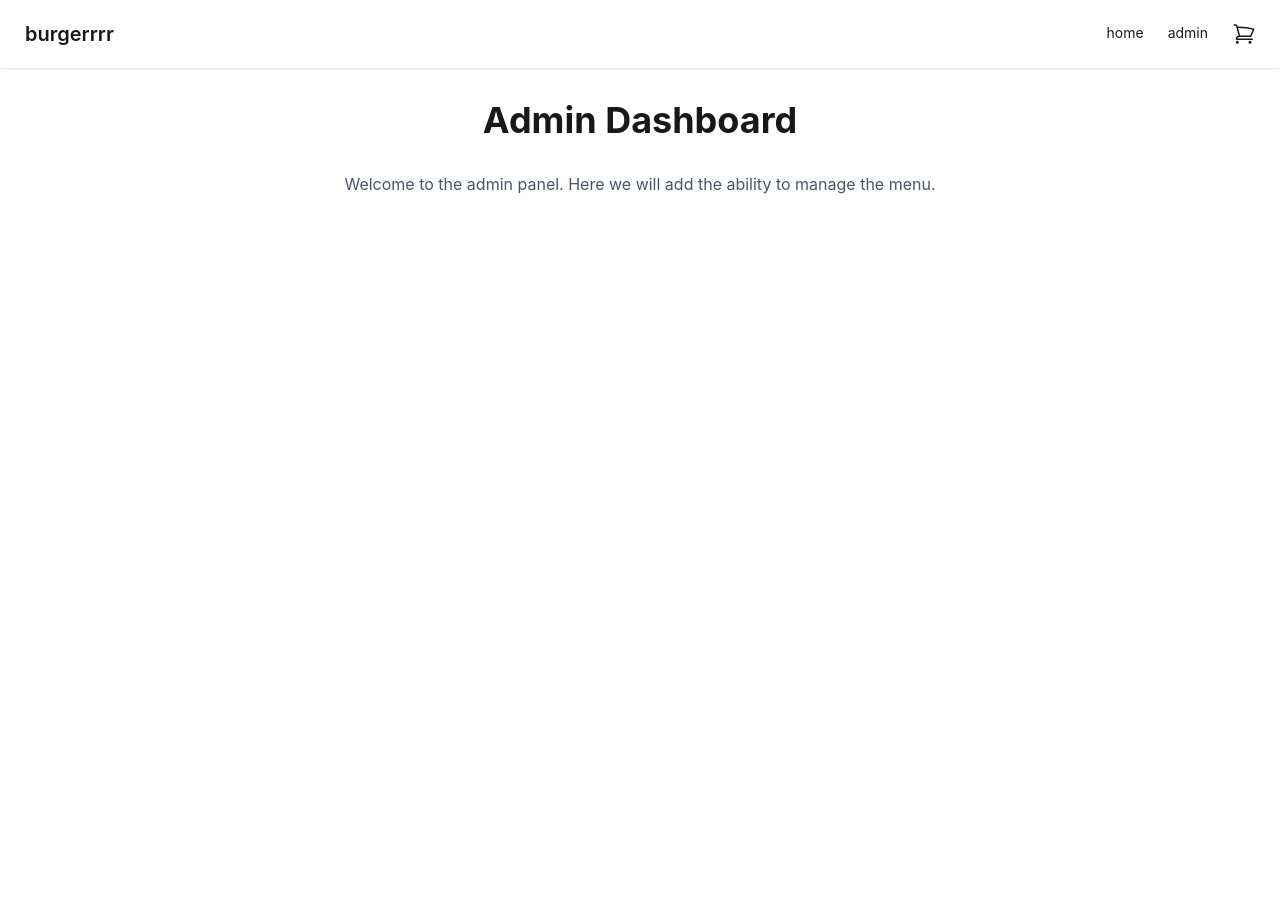
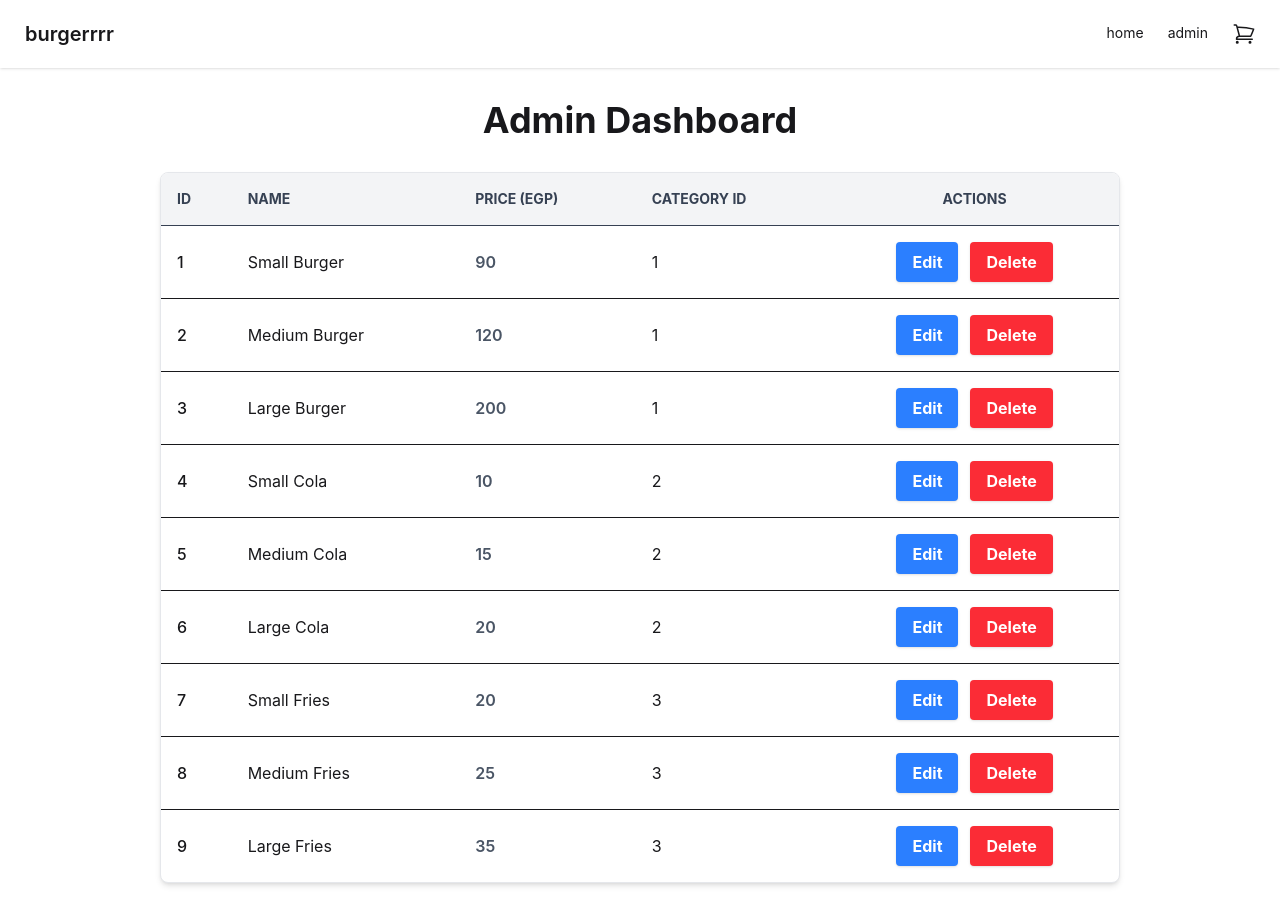
Before and after one commit to youssefemadsalem/react-task, a React (Vite) app: page /admin in a window 1280 px wide. Before the commit the page ends 800 px from the top, so only its background shows below. Built offline with nearby package versions, Linux system fonts and the light colour scheme; data requests are answered from the project's data file.

Commit message:
make  deleteitem in admin component

```diff
--- a/src/App.jsx
+++ b/src/App.jsx
@@ -56,6 +56,22 @@ function App() {
     setCart(cart.filter((item) => item.id !== id));
   };
 
+  const DeleteMenuItem = async (id) => {
+    try {
+      const response = await fetch(`http://localhost:3000/menu/${id}`, {
+        method: "DELETE",
+      });
+
+      if (response.ok) {
+        setMenuData(menuData.filter((item) => item.id !== id));
+      } else {
+        console.error("Failed to delete the item from the server.");
+      }
+    } catch (error) {
+      console.error("Error connecting to the server:", error);
+    }
+  };
+
   if (loading) {
     return <div>Loading menu...</div>;
   }
@@ -81,7 +97,12 @@ function App() {
           }
         />
 
-        <Route path="/admin" element={<Admin />} />
+        <Route
+          path="/admin"
+          element={
+            <Admin menuData={menuData} deleteMenuItem={DeleteMenuItem} />
+          }
+        />
       </Routes>
     </>
   );
--- a/src/components/Admin.jsx
+++ b/src/components/Admin.jsx
@@ -1,11 +1,59 @@
-function Admin() {
+function Admin({ menuData, deleteMenuItem }) {
   return (
-    <div className="p-8 max-w-4xl mx-auto">
+    <div className="p-8 max-w-5xl mx-auto">
       <h1 className="text-4xl font-bold text-center mb-8">Admin Dashboard</h1>
-      <p className="text-center text-gray-600">
-        Welcome to the admin panel. Here we will add the ability to manage the
-        menu.
-      </p>
+
+      <div className="overflow-x-auto bg-white shadow-md rounded-lg border border-gray-200">
+        <table className="w-full text-left border-collapse">
+          <thead className="bg-gray-100 text-gray-700 uppercase text-sm">
+            <tr>
+              <th className="p-4 border-b">ID</th>
+              <th className="p-4 border-b">Name</th>
+              <th className="p-4 border-b">Price (EGP)</th>
+              <th className="p-4 border-b">Category ID</th>
+              <th className="p-4 border-b text-center">Actions</th>
+            </tr>
+          </thead>
+          <tbody>
+            {menuData && menuData.length > 0 ? (
+              menuData.map((item) => (
+                <tr
+                  key={item.id}
+                  className="hover:bg-gray-50 border-b last:border-none transition"
+                >
+                  <td className="p-4 font-medium">{item.id}</td>
+                  <td className="p-4 capitalize">{item.name}</td>
+                  <td className="p-4 font-semibold text-gray-600">
+                    {item.price}
+                  </td>
+                  <td className="p-4">{item.cateId}</td>
+                  <td className="p-4 flex justify-center gap-3">
+                    <button className="px-4 py-2 bg-blue-500 text-white font-bold rounded shadow hover:bg-blue-600 transition">
+                      Edit
+                    </button>
+
+                    <button
+                      onClick={() => deleteMenuItem(item.id)}
+                      className="px-4 py-2 bg-red-500 text-white font-bold rounded shadow hover:bg-red-600 transition"
+                    >
+                      Delete
+                    </button>
+                  </td>
+                </tr>
+              ))
+            ) : (
+              <tr>
+                <td
+                  colSpan="5"
+                  className="p-8 text-center text-gray-500 text-xl"
+                >
+                  No menu items available.
+                </td>
+              </tr>
+            )}
+          </tbody>
+        </table>
+      </div>
     </div>
   );
 }
--- a/src/main.jsx
+++ b/src/main.jsx
@@ -1,4 +1,3 @@
-import { StrictMode } from "react";
 import { createRoot } from "react-dom/client";
 import "./index.css";
 import App from "./App.jsx";
--- a/vite.config.js
+++ b/vite.config.js
@@ -5,4 +5,9 @@ import tailwindcss from "@tailwindcss/vite";
 // https://vite.dev/config/
 export default defineConfig({
   plugins: [react(), tailwindcss()],
+  server: {
+    watch: {
+      ignored: ["**/db.json"], // This stops Vite from reloading when db.json updates!
+    },
+  },
 });
```
